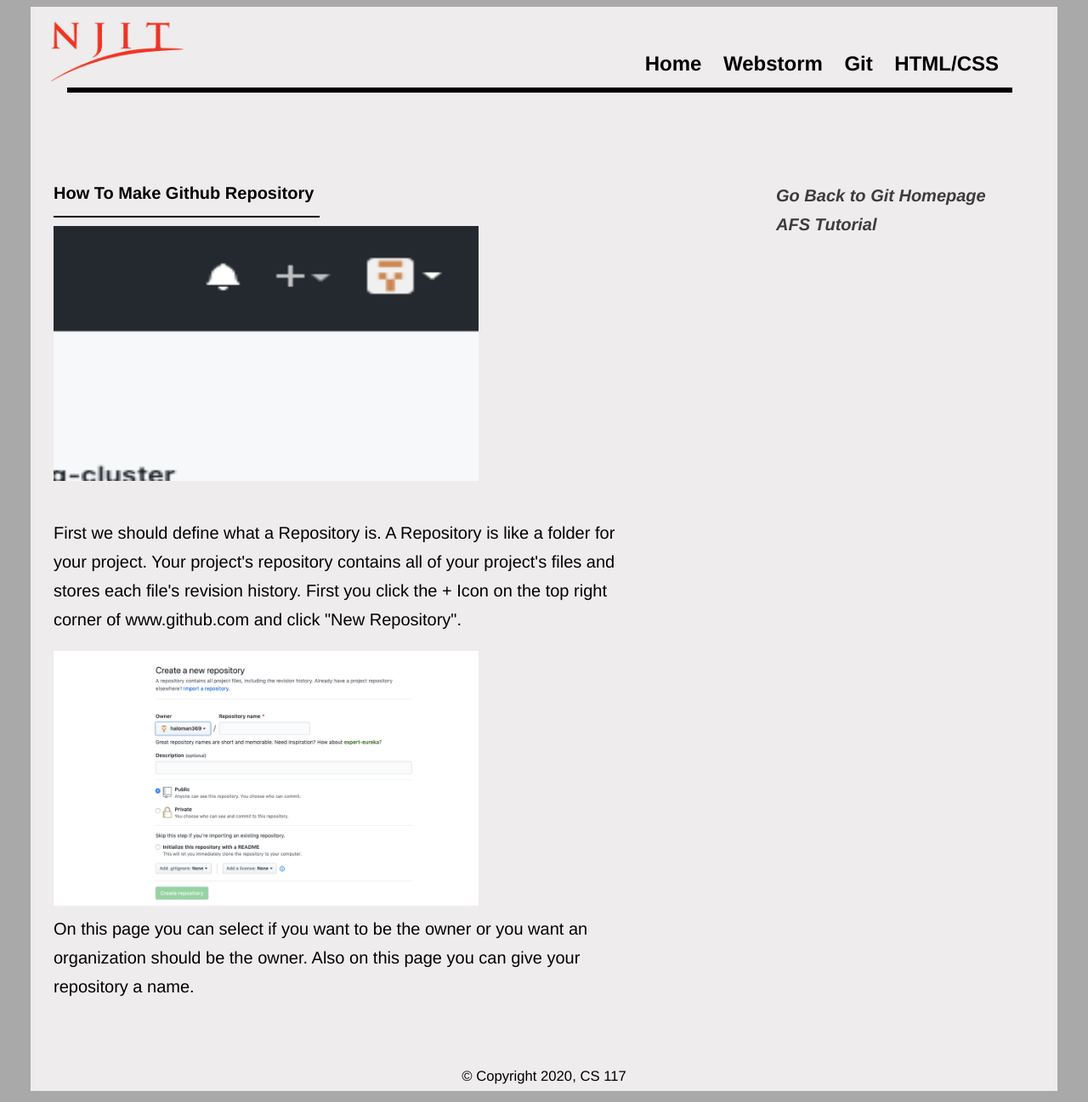
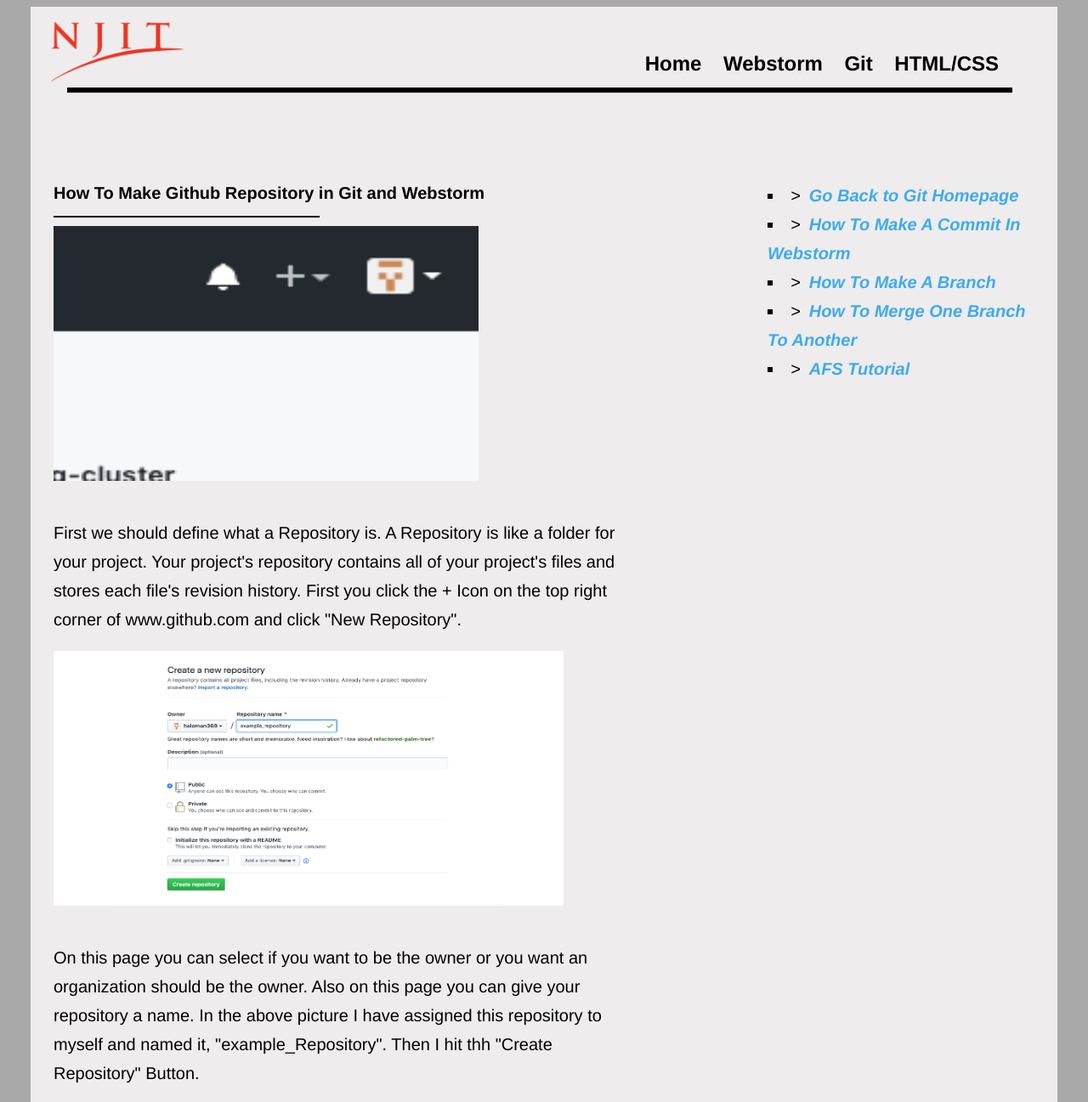
Before and after one commit to IS117-MajorProject1/MidtermProjectIS117, a plain HTML site: page howtomakearepository.html in a window 1280 px wide. Shown: the top 1297 px of the page at 85% size. Drawn offline with Linux system fonts and the light colour scheme.

Commit message:
Feature: Added Information to explain how to name a repository, who can be assigned to it and what you do after creating the repository

```diff
--- a/howtomakearepository.html
+++ b/howtomakearepository.html
@@ -39,20 +39,24 @@
   <main id="mainArea">
 
     <div id="content">
-      <h6>How To Make Github Repository</h6>
+      <h6>How To Make Github Repository in Git and Webstorm</h6>
       <hr>
 
       <img src="images/githubplus.png" alt="HTML5 Icon" style="width:500px;height:300px;">
-      <p><br>
-       First we should define what a Repository is. A Repository is like a folder for your project. Your project's repository contains all of your project's files and stores each file's revision history.
+      <p><br>First we should define what a Repository is. A Repository is like a folder for your project. Your project's repository contains all of your project's files and stores each file's revision history.
        First you click the + Icon on the top right corner of www.github.com and click "New Repository".
       </p>
 
-      <img src="images/git2.png" alt="HTML5 Icon" style="width:500px;height:300px;">
-      <p>On this page you can select if you want to be the owner or you want an organization should be the owner. Also on this page you
-        can give your repository a name.
+      <img src="images/exampleRopsitory.png" alt="HTML5 Icon" style="width:600px;height:300px;">
+      <p><br>On this page you can select if you want to be the owner or you want an organization should be the owner. Also on this page you
+        can give your repository a name. In the above picture I have assigned this repository to myself and named it, "example_Repository". Then I hit thh
+        "Create Repository" Button.
       </p>
 
+      <img src="images/RepositoryURL.png" alt="HTML5 Icon" style="width:600px;height:400px;">
+      <p><br>In the above picture you'll see that there is a link for the repository, you should save that
+      link for later when we are setting up the repository through Webstorm. If you already had some code you
+      could upload it here or just create an empty repository.
 
     </div>
 
@@ -62,8 +66,11 @@
     <div id="sidebar">
       <menu>
         <i>
-          <li><a href="git.html" style="color: #3c3c3c">Go Back to Git Homepage</a></li>
-          <li><a href="tutorial2.html" style="color: #3c3c3c">AFS Tutorial</a></li>
+          <li style="list-style-type:square">><a href="git.html" style="color: #3daaf2">Go Back to Git Homepage</a></li>
+          <li style="list-style-type:square">><a href="tutorial2.html" style="color: #3daaf2">How To Make A Commit In Webstorm</a></li>
+          <li style="list-style-type:square">><a href="tutorial2.html" style="color: #3daaf2">How To Make A Branch</a></li>
+          <li style="list-style-type:square">><a href="tutorial2.html" style="color: #3daaf2">How To Merge One Branch To Another</a></li>
+          <li style="list-style-type:square">><a href="tutorial2.html" style="color: #3daaf2">AFS Tutorial</a></li>
         </i>
       </menu>
     </div>
```
Also changed, not shown: images/RepositoryURL.png (added), images/exampleRopsitory.png (added).
